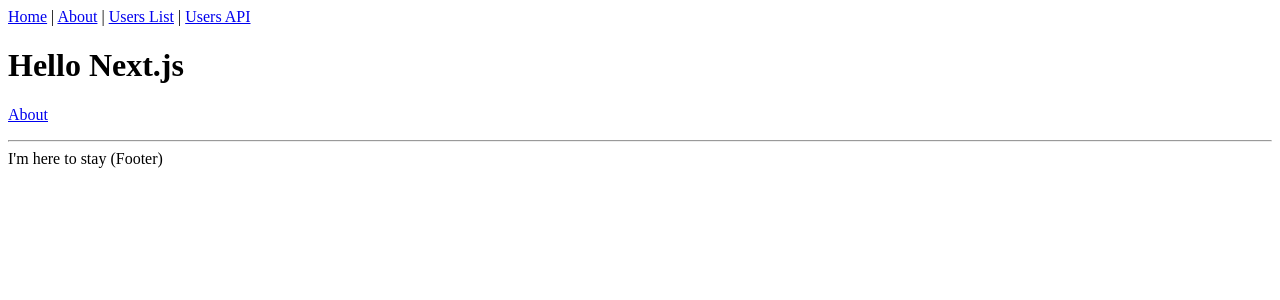
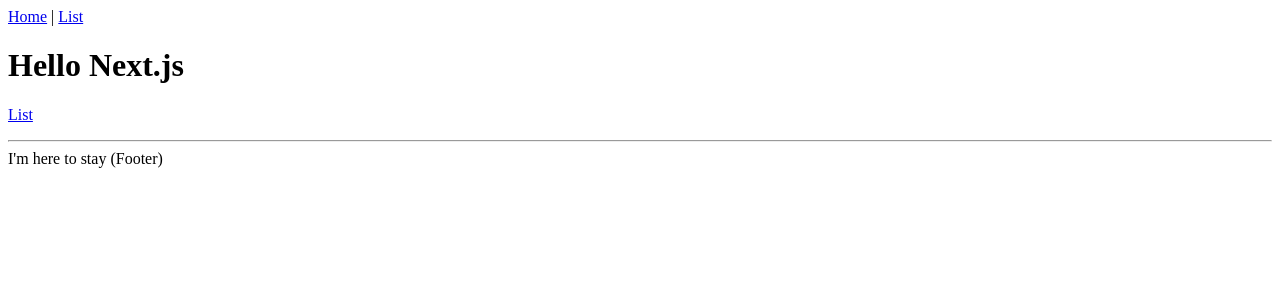
Before and after one commit to dsk52/post, a Next.js app: page / in a window 1280 px wide. Shown: the top 300 px of the page. Built offline with nearby package versions, Linux system fonts and the light colour scheme.

Commit message:
とりあえず主要なmeta追加
各ページコンポーネントからdescriptionなど設定できるように調整

```diff
--- a/components/Layout.tsx
+++ b/components/Layout.tsx
@@ -1,36 +1,31 @@
 import React, { ReactNode } from 'react'
 import Link from 'next/link'
-import Head from 'next/head'
+import { MetaHead } from './MetaHead'
 
 type Props = {
   children?: ReactNode
   title?: string
+  description?: string
+  pagePath?: string
 }
 
 const Layout: React.FC<Props> = ({
   children,
-  title = 'This is the default title',
+  title = 'default title',
+  description = '',
+  pagePath = '',
 }: Props) => (
   <div>
-    <Head>
-      <title>{title}</title>
-      <meta charSet="utf-8" />
-      <meta name="viewport" content="initial-scale=1.0, width=device-width" />
-    </Head>
+    <MetaHead title={title} description={description} pagePath={pagePath} />
     <header>
       <nav>
         <Link href="/">
           <a>Home</a>
         </Link>{' '}
         |{' '}
-        <Link href="/about">
-          <a>About</a>
+        <Link href="/posts/list">
+          <a>List</a>
         </Link>{' '}
-        |{' '}
-        <Link href="/users">
-          <a>Users List</a>
-        </Link>{' '}
-        | <a href="/api/users">Users API</a>
       </nav>
     </header>
     {children}
--- /dev/null
+++ b/components/MetaHead.tsx
@@ -0,0 +1,26 @@
+import Head from 'next/head'
+
+type Props = {
+  title: string
+  description: string
+  pagePath: string
+}
+
+const MetaHead = ({ title, description, pagePath }: Props): JSX.Element => (
+  <Head>
+    <title>{title}</title>
+    <meta charSet="utf-8" />
+
+    <meta httpEquiv="x-ua-compatible" content="ie=edge,chrome=1" />
+    <meta name="format-detection" content="telephone=no" />
+    <meta name="theme-color" content="#252525" />
+    <meta name="viewport" content="initial-scale=1.0, width=device-width" />
+
+    <meta property="og:title" content={title} />
+    <meta property="og:description" content={description} />
+    <meta property="og:type" content="website" />
+    <meta property="og:url" content={`http://example.com/${pagePath}`} />
+  </Head>
+)
+
+export { MetaHead }
--- a/pages/index.tsx
+++ b/pages/index.tsx
@@ -2,11 +2,11 @@
 import Layout from '../components/Layout'
 
 const IndexPage: React.FC = () => (
-  <Layout title="Home | Next.js + TypeScript Example">
+  <Layout title="Home | post">
     <h1>Hello Next.js</h1>
     <p>
-      <Link href="/about">
-        <a>About</a>
+      <Link href="/posts/list">
+        <a>List</a>
       </Link>
     </p>
   </Layout>
```
